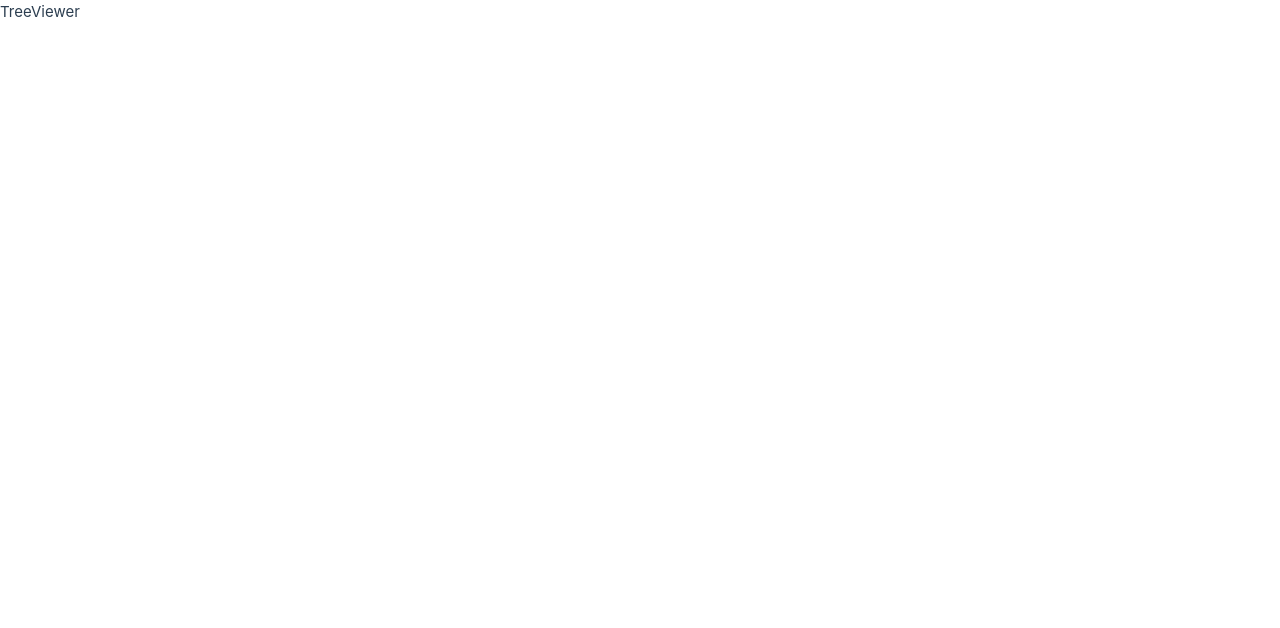
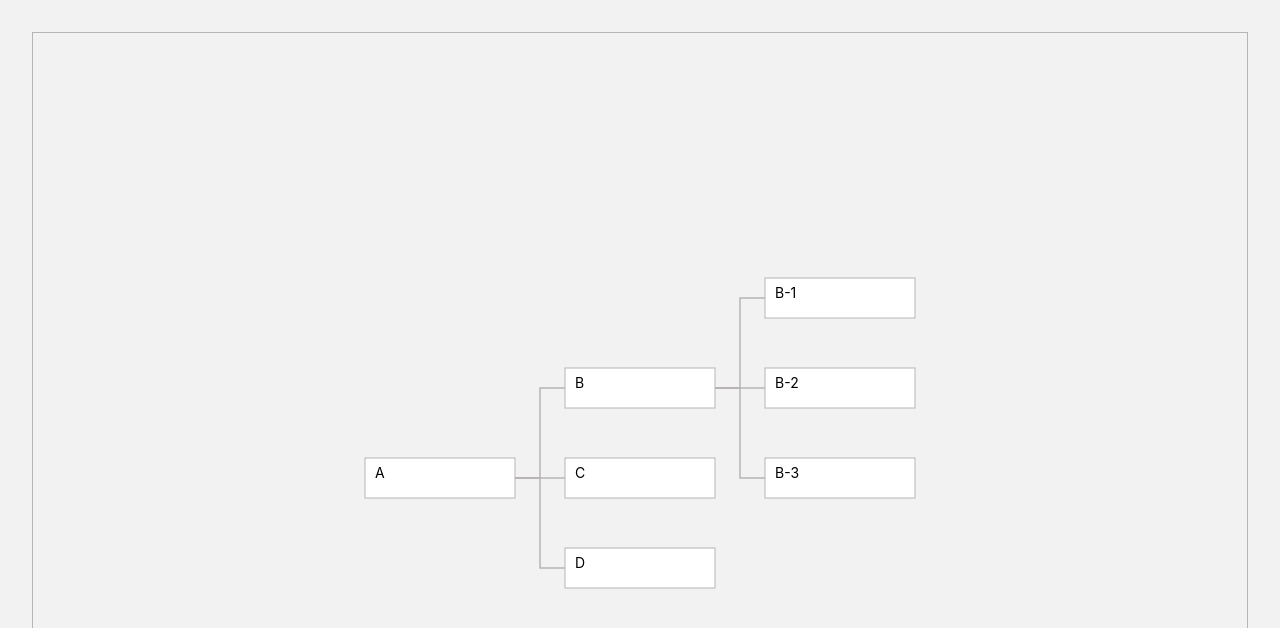
Before and after one commit to lana-k/tree-viewer, a Vue app: page / in a window 1280 px wide. Shown: the top 628 px of the page. Built offline with nearby package versions, Linux system fonts and the light colour scheme.

Commit message:
display tree

```diff
--- a/package.json
+++ b/package.json
@@ -13,6 +13,7 @@
     "lint": "eslint . --ext .vue,.js,.jsx,.cjs,.mjs --fix --ignore-path .gitignore"
   },
   "dependencies": {
+    "d3": "^7.9.0",
     "vue": "^3.4.29"
   },
   "devDependencies": {
--- a/src/App.vue
+++ b/src/App.vue
@@ -1,7 +1,20 @@
 <script setup>
 import TreeViewer from './components/TreeViewer.vue'
 import NodeCard from './components/NodeCard.vue'
-import { reactive } from 'vue'
+import { reactive, ref } from 'vue'
+import api from '@/api/hierarchyApi';
+
+const hierarchyData = ref([])
+async function getHierarchy () {
+  try {
+    const res = await api.getHierarchy()
+    hierarchyData.value = res.data
+  } catch (err) {
+    console.error(err)
+  }
+}
+getHierarchy()
+
 const selectedNodes = reactive([])
 </script>
 
@@ -19,7 +32,7 @@ const selectedNodes = reactive([])
       </header>
 
       <main>
-        <tree-viewer />
+        <tree-viewer :hierarchy-data="hierarchyData"/>
       </main>
     </div>
   </div>
--- /dev/null
+++ b/src/api/dummyData.json
@@ -0,0 +1,39 @@
+{
+    "data":[
+        {
+            "name":"A",
+            "description":"This is a description of A",
+            "parent":""
+        },
+        {
+            "name":"B",
+            "description":"This is a description of B",
+            "parent":"A"
+        },
+        {
+            "name":"C",
+            "description":"This is a description of C",
+            "parent":"A"
+        },
+        {
+            "name":"D",
+            "description":"This is a description of D",
+            "parent":"A"
+        },
+        {
+            "name":"B-1",
+            "description":"This is a description of B-1",
+            "parent":"B"
+        },
+        {
+            "name":"B-2",
+            "description":"This is a description of B-2",
+            "parent":"B"
+        },
+        {
+            "name":"B-3",
+            "description":"This is a description of B-3",
+            "parent":"B"
+        }
+    ]
+}
--- /dev/null
+++ b/src/api/hierarchyApi.js
@@ -0,0 +1,15 @@
+import dummyData from './dummyData.json';
+
+const msMin = 100;
+const msMax = 2000;
+
+export default {
+  getHierarchy: () => new Promise(resolve => {
+    // Imitate response delay
+    const ms = Math.random() * (msMax - msMin) + msMin;
+
+    setTimeout(() => {
+      resolve(dummyData)
+    }, ms);
+  }),
+};
--- a/src/assets/base.css
+++ b/src/assets/base.css
@@ -10,10 +10,8 @@
 
   --vt-c-indigo: #2c3e50;
 
-  --vt-c-divider-light-1: rgba(60, 60, 60, 0.29);
-  --vt-c-divider-light-2: rgba(60, 60, 60, 0.12);
-  --vt-c-divider-dark-1: rgba(84, 84, 84, 0.65);
-  --vt-c-divider-dark-2: rgba(84, 84, 84, 0.48);
+  --vt-c-divider-light: rgb(184, 180, 180);
+  --vt-c-divider-dark: rgba(84, 84, 84);
 
   --vt-c-text-light-1: var(--vt-c-indigo);
   --vt-c-text-light-2: rgba(60, 60, 60, 0.66);
@@ -27,8 +25,8 @@
   --color-background-soft: var(--vt-c-white-soft);
   --color-background-mute: var(--vt-c-white-mute);
 
-  --color-border: var(--vt-c-divider-light-2);
-  --color-border-hover: var(--vt-c-divider-light-1);
+  --color-border: var(--vt-c-divider-light);
+  --color-border-hover: var(--vt-c-divider-dark);
 
   --color-heading: var(--vt-c-text-light-1);
   --color-text: var(--vt-c-text-light-1);
@@ -47,7 +45,7 @@
 body {
   min-height: 100vh;
   color: var(--color-text);
-  background: var(--color-background);
+  background: var(--color-background-mute);
   transition:
     color 0.5s,
     background-color 0.5s;
--- a/src/components/TreeViewer.vue
+++ b/src/components/TreeViewer.vue
@@ -1,7 +1,133 @@
 <script setup>
+import * as d3 from "d3"
+import { ref, watch, nextTick } from 'vue'
+
+const props = defineProps({
+  hierarchyData: {
+    type: Object,
+    required: true
+  }
+})
+
+const nodes = ref([])
+const links = ref([])
+
+const boxWidth = 150
+const boxHeight = 40
+const nodeGap = 50
+const minScale = 0.1
+const maxScale = 1.5
+
+function elbow(d) {
+  return (
+    'M' + d.source.y + ',' + d.source.x +
+    'H' + (d.source.y + (d.target.y - d.source.y) / 2) +
+    'V' + d.target.x +
+    'H' + d.target.y
+  )
+}
+
+const zoom = d3.zoom()
+  .scaleExtent([minScale, maxScale])
+  .on('zoom', e => {
+    d3.select('svg g').attr('transform', e.transform)
+  })
+
+function buildTree () {
+    d3.select('svg').call(zoom)
+
+    const root = d3.stratify()
+      .id(d => d.name)
+      .parentId(d => d.parent)(props.hierarchyData)
+
+    const tree = d3.tree().nodeSize([boxHeight + nodeGap, boxWidth + nodeGap])
+    tree(root)
+
+    links.value = root.links()
+    nodes.value = root.descendants()
+}
+
+function zoomToFit () {
+    const box = d3.select('svg g').node().getBBox()
+    const svgBox = d3.select('svg').node().getBoundingClientRect()
+
+    const scale = Math.min(svgBox.width / box.width, svgBox.height / box.height)
+
+
+    const transform = d3.zoomIdentity
+      .translate(svgBox.width / 2, svgBox.height / 2)
+      .scale(Math.min(Math.max(scale, minScale), 1))
+      .translate(-box.x - box.width / 2, -box.y - box.height / 2)
+
+    d3.select('svg')
+    .call(zoom.transform, transform)
+
+}
+
+watch(() => props.hierarchyData, async () => {
+  buildTree()
+  await nextTick()
+  zoomToFit()
+})
 
 </script>
 
 <template>
-  TreeViewer
+  <div class="svg-container">
+    <svg width="100%" height="800">
+      <g>
+        <path
+          v-for="(link, index) in links"
+          :key="index"
+          class="link"
+          :d="elbow(link)"
+        />
+        <g
+          v-for="node in nodes"
+          :key="node.name"
+          class="node"
+          :transform="`translate(${node.y},${node.x})`"
+        >
+          <rect
+            :x="-(boxWidth / 2)"
+            :y="-(boxHeight / 2)"
+            :width="boxWidth"
+            :height="boxHeight"
+          />
+          <text dx="-65" dy="0" text-anchor="start" class="name">
+            {{ node.data.name }}
+          </text>
+        </g>
+
+      </g>
+    </svg>
+  </div>
 </template>
+
+
+
+<style scoped>
+svg {
+  display: block;
+}
+.svg-container {
+  margin: 32px;
+  border: 1px solid var(--color-border);
+}
+
+.node rect {
+  fill: var(--color-background);
+  stroke: var(--color-border);
+  stroke-width: 1px;
+}
+
+.node {
+  font-size: 14px;
+}
+
+:deep(.link) {
+  fill: none;
+  stroke: var(--color-border);
+  stroke-width: 1.5px;
+}
+</style>
```
Also changed, not shown: 1 other file (tests, documents, lock files or other folders).
